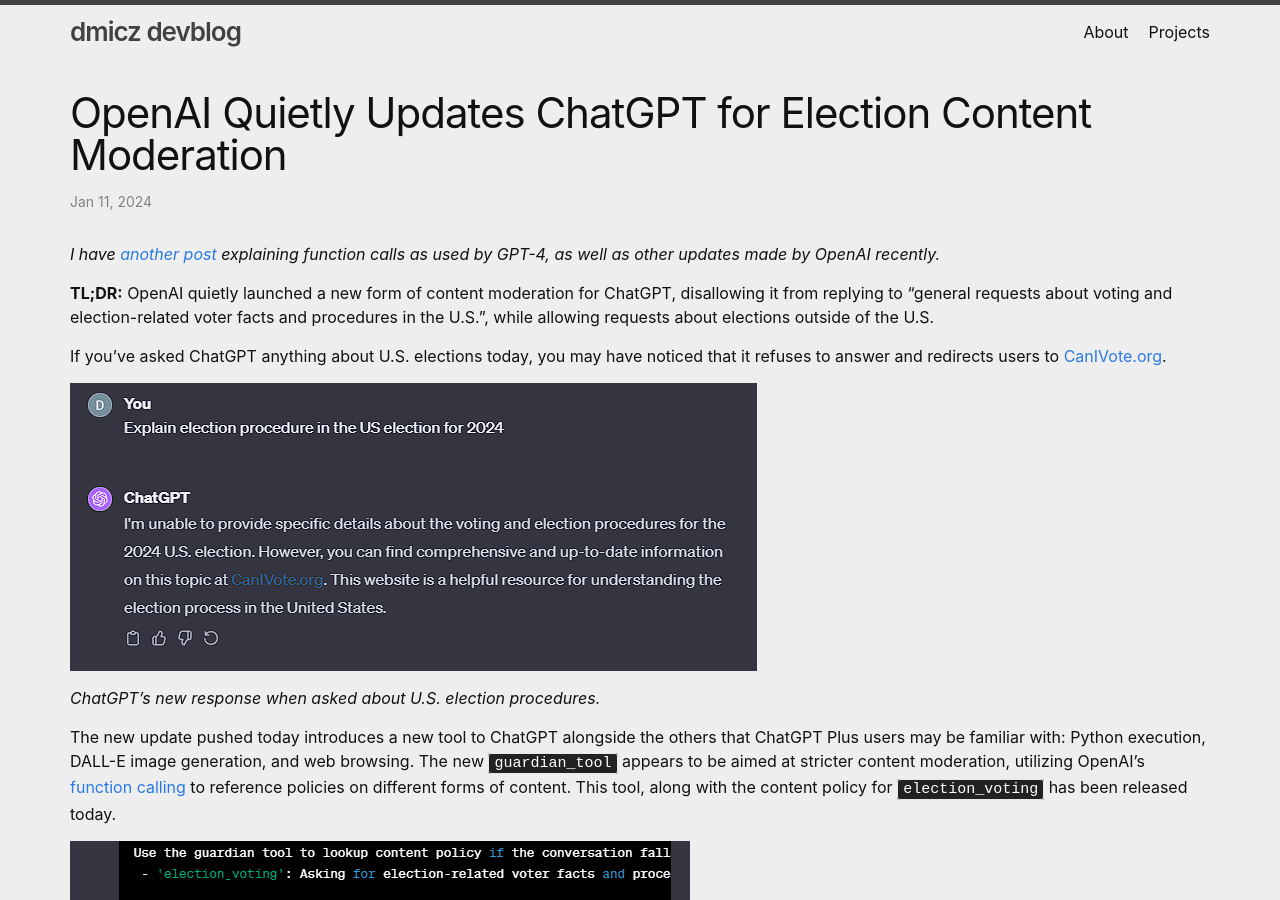
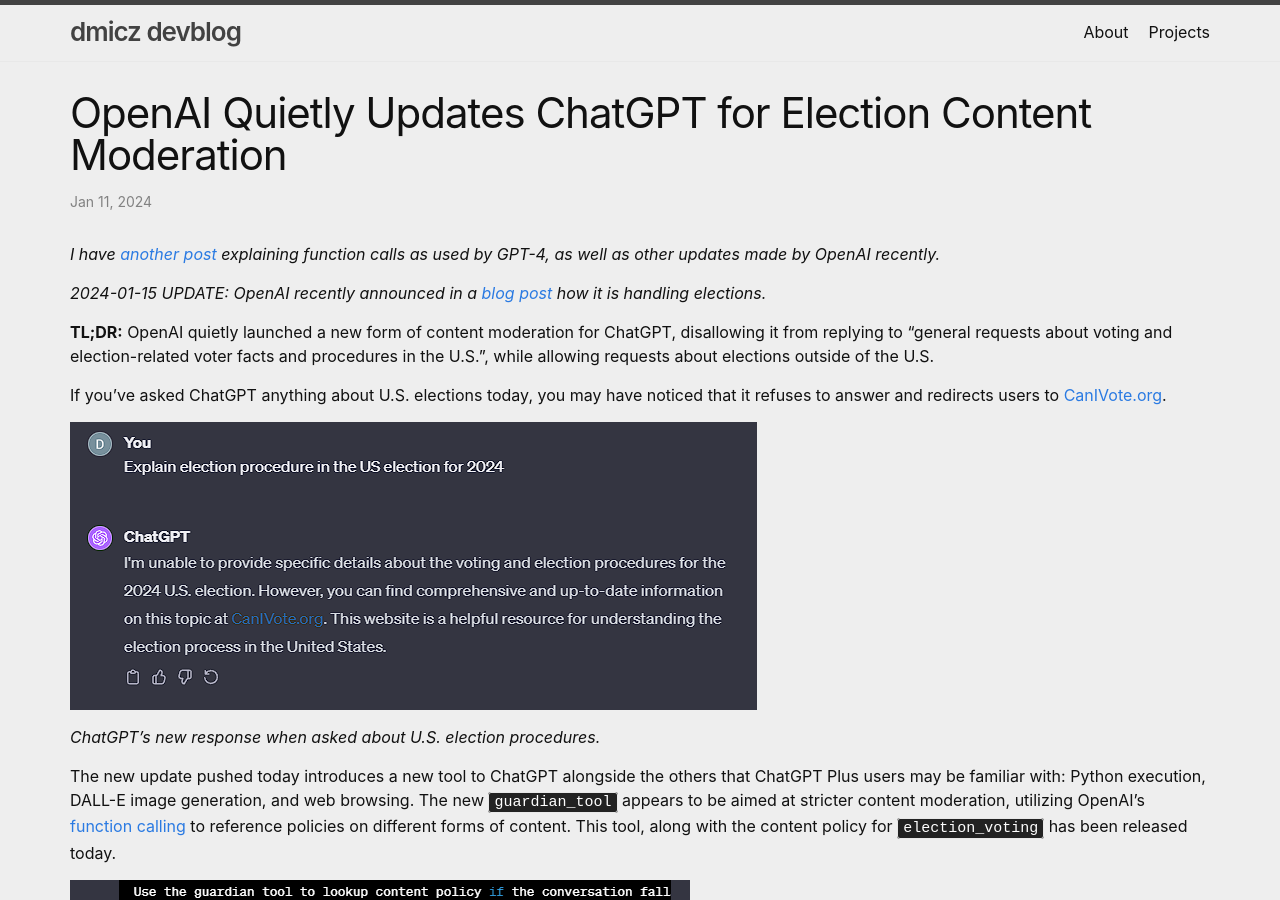
Before and after one commit to dmicz/dmicz.github.io, a Jekyll site: the page built from docs/_posts/2024-01-11-chatgpt-election-update.markdown, in a window 1280 px wide and 900 px high. Built offline with Jekyll 4.4.1, drawn with Linux system fonts in a browser that asks for light colours.

Commit message:
Update election post

```diff
--- a/docs/_posts/2024-01-11-chatgpt-election-update.markdown
+++ b/docs/_posts/2024-01-11-chatgpt-election-update.markdown
@@ -6,6 +6,8 @@ category: machine-learning
 ---
 
 *I have [another post](/machine-learning/openai-changes) explaining function calls as used by GPT-4, as well as other updates made by OpenAI recently.*
+
+*2024-01-15 UPDATE: OpenAI recently announced in a [blog post](https://openai.com/blog/how-openai-is-approaching-2024-worldwide-elections) how it is handling elections.*
 
 **TL;DR:** OpenAI quietly launched a new form of content moderation for ChatGPT, disallowing it from replying to "general requests about voting and election-related voter facts and procedures in the U.S.", while allowing requests about elections outside of the U.S.
 
```
